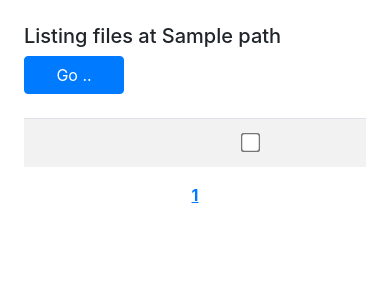
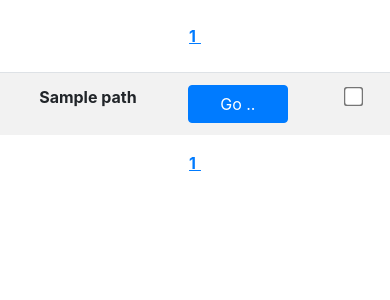
Before and after one commit to nejco/cloud-storage-server, a Node server app: template views/files.ejs in a window 390 px wide. Shown: the part 58-358 px from the top of the page. Run offline with Node 20, Linux system fonts and the light colour scheme; the template is opened without the code that fills it: most values are stand-ins (such as "Sample title", 1, 10 or a date in 2020); lists and menus that the app fills with data are empty.

Commit message:
Impoved page numbers.

```diff
--- a/views/files.ejs
+++ b/views/files.ejs
@@ -13,44 +13,32 @@
 
 <input type="hidden" value="<%= path %>" name="path" form="deleteItem">
 
+<br>
 
-<div class="container-fluid p-4">
+<div class="row">
 
-  <div class="row">
-
-    <div class="col-md-2"><h5>Listing files at <%= path %></h5></div>
-    <div class="col-md-2">
-      <a href="/files?path=<%= encodeURIComponent(path) %>/..">
-        <button type="button" class="btn btn-primary" style="width: 100px">Go ..</button>
-      </a>
-    </div>
-
-    <div class="col-md-4">
-
-    </div>
-
-      <div class="col-md-4s">
-
-
-      </div>
-
+  <div class="col-lg"></div>
+  <div class="col-sm" style="text-align: center; letter-spacing: 5px">
+    <%- include partials/pageNumbers.ejs %>
   </div>
-  <br>
+  <div class="col-lg"></div>
+</div>
+<br>
 
   <div class="row">
     <div class="col-lg-1"></div>
-    <div class="col-lg-10">
-
-
-
+    <div class="col-xs-12 col-lg-10">
 
       <table class="table table-striped">
         <tr>
-          <th>
+          <th style="text-align: center;">
+            <%= path %>
 
           </th>
           <th>
-
+            <a href="/files?path=<%= encodeURIComponent(path) %>/..">
+              <button type="button" class="btn btn-primary" style="width: 100px">Go ..</button>
+            </a>
           </th>
           <th>
             <input type="checkbox" class="form-check-input position-static" id="selectAll">
@@ -77,35 +65,11 @@
 
   <div class="row">
 
-  <div class="col">
-  </div>
-
-    <div class="col" style="text-align: center;">
-
-    <% if(page > 1){ %>
-        <a href="/files?path=<%= path %>&page=<%= page-1 %>">previous</a>
-    <% } %>
-
-    <%
-      for(let i = 1 ; i<=numerOfPages ; i++){
-        %>
-        <a href="/files?path=<%= path %>&page=<%= i %>"
-            <% if(page===i){ %>
-                style="text-decoration: underline; font-weight: bold"
-            <% } %>
-
-        ><%= i %></a>
-    <% } %>
-
-        <% if(page+1 <= numerOfPages){ %>
-            <a href="/files?path=<%= path %>&page=<%= page+1 %>">next</a>
-        <% } %>
-
-
+  <div class="col-lg"></div>
+    <div class="col-sm" style="text-align: center; letter-spacing: 5px">
+      <%- include partials/pageNumbers.ejs %>
     </div>
-
-    <div class="col">
-    </div>
+    <div class="col-lg"></div>
   </div>
 
 </div>
--- a/views/partials/fileTr.ejs
+++ b/views/partials/fileTr.ejs
@@ -9,7 +9,7 @@
 
                 <img src="/files/get/preview/<%= encodeURIComponent(file.name) %>?path=<%= encodeURIComponent(file.path) %>"
                      class="img-fluid"
-                     style="min-width: 150px; max-height: 500px"
+                     style="min-width: 100px; max-height: 500px"
                      alt="<%= file.name %>">
 
         <% } else { %>
--- /dev/null
+++ b/views/partials/pageNumbers.ejs
@@ -0,0 +1,28 @@
+<% if(page > 1){ %>
+    <a href="/files?path=<%= path %>&page=<%= page-1 %>">
+        <svg width="2em" height="2em" viewBox="0 0 16 16" class="bi bi-arrow-left-circle" fill="currentColor" xmlns="http://www.w3.org/2000/svg">
+            <path fill-rule="evenodd" d="M8 15A7 7 0 1 0 8 1a7 7 0 0 0 0 14zm0 1A8 8 0 1 0 8 0a8 8 0 0 0 0 16z"/>
+            <path fill-rule="evenodd" d="M12 8a.5.5 0 0 1-.5.5H5.707l2.147 2.146a.5.5 0 0 1-.708.708l-3-3a.5.5 0 0 1 0-.708l3-3a.5.5 0 1 1 .708.708L5.707 7.5H11.5a.5.5 0 0 1 .5.5z"/>
+        </svg>
+    </a>
+<% } %>
+
+<%
+for(let i = 1 ; i<=numerOfPages ; i++){
+%>
+    <a href="/files?path=<%= path %>&page=<%= i %>"
+    <% if(page===i){ %>
+       style="text-decoration: underline; font-weight: bold"
+            <% } %>
+
+    ><%= i %></a>
+<% } %>
+
+<% if(page+1 <= numerOfPages){ %>
+    <a href="/files?path=<%= path %>&page=<%= page+1 %>">
+        <svg width="2em" height="2em" viewBox="0 0 16 16" class="bi bi-arrow-right-circle" fill="currentColor" xmlns="http://www.w3.org/2000/svg">
+            <path fill-rule="evenodd" d="M8 15A7 7 0 1 0 8 1a7 7 0 0 0 0 14zm0 1A8 8 0 1 0 8 0a8 8 0 0 0 0 16z"/>
+            <path fill-rule="evenodd" d="M4 8a.5.5 0 0 0 .5.5h5.793l-2.147 2.146a.5.5 0 0 0 .708.708l3-3a.5.5 0 0 0 0-.708l-3-3a.5.5 0 1 0-.708.708L10.293 7.5H4.5A.5.5 0 0 0 4 8z"/>
+        </svg>
+    </a>
+<% } %>
```
